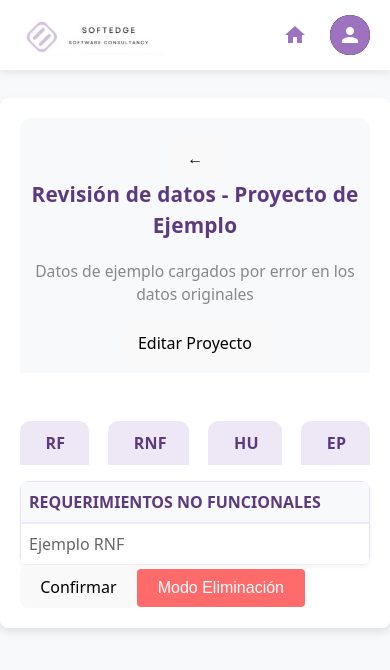
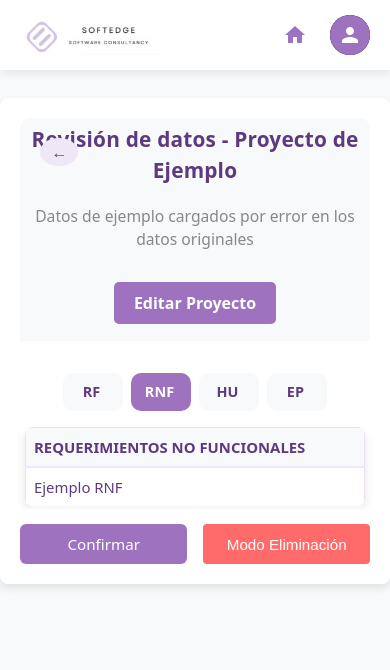
Before and after one commit to lorettaveiga/SoftEdgePruebas, a React (Vite) app in the folder Front/: page /revisionIA in a window 390 px wide. Shown: the top 670 px of the page. Built offline with nearby package versions, Linux system fonts and the light colour scheme; sample sign-in values are in the browser's storage.

Commit message:
Cambios front

```diff
--- a/Front/src/css/Generate.css
+++ b/Front/src/css/Generate.css
@@ -306,6 +306,46 @@
   background-color: #c82333;
 }
 
+.buttons-container {
+  display: flex;
+  justify-content: center;
+  gap: 16px;
+  margin-top: 18px;
+}
+
+.generate-button, .delete-button {
+  display: inline-flex;
+  align-items: center;
+  justify-content: center;
+  height: 40px;
+  width: 180px;
+  font-size: 0.95rem;
+  font-weight: 500;
+  border-radius: 6px;
+  border: none;
+  padding: 0 24px;
+  transition: background 0.15s;
+  cursor: pointer;
+}
+
+.generate-button {
+  background: #9e72be;
+  color: #fff;
+}
+
+.generate-button:hover {
+  background: #7a5a96;
+}
+
+.delete-button {
+  background: #ff6f6f;
+  color: #fff;
+}
+
+.delete-button:hover {
+  background: #e05555;
+}
+
 @media (max-width: 1200px) {
   .content-container {
     flex-direction: column;
--- a/Front/src/css/RevisionIA.css
+++ b/Front/src/css/RevisionIA.css
@@ -18,12 +18,11 @@ body, .page-container {
   margin: 0 auto;
   left: 0;
   position: relative;
-  padding: 18px 0 8px 0;
+  padding: 18px 20px 8px 20px;
   background: #f8f9fa;
   border-radius: 10px 10px 0 0;
   box-shadow: none;
   text-align: center;
-  overflow-x: auto;
   box-sizing: border-box;
 }
 .white-container {
@@ -36,6 +35,7 @@ body, .page-container {
   border-radius: 10px;
   box-shadow: 0 1px 4px rgba(0,0,0,0.04);
   margin-top: 18px;
+  overflow-x: hidden;
 }
 
 .logo-container {
@@ -86,7 +86,7 @@ body, .page-container {
   border-radius: 0;
   box-shadow: none;
   margin-top: 10px;
-
+}
 
 /* Pestañas */
 .tabs-container {
@@ -102,39 +102,29 @@ body, .page-container {
   font-size: 1rem;
   min-height: 44px;
   padding: 0.6rem 1.6rem;
-  border-radius: 10px 10px 0 0;
+  border-radius: 10px;
   font-weight: 600;
   letter-spacing: 0.01em;
   border: none;
-  background: #ede7f6;
+  background: #f8f9fa;
   color: #5d3a7f;
   transition: background 0.15s, color 0.15s;
-  box-shadow: none;
   position: relative;
   min-width: 60px;
 }
+
 .tab:hover {
-  background: #7a5a96;
-  color: #fff;
+  background: #ede7f6;
+}
+
 .tab.active {
-  background: #ede7f6;
-  color: #5d3a7f;
-  font-weight: 700;
-  box-shadow: none;
-=======
-  color: #f8f1fc;
-  background-color: #9e72be;
-  border: none;
+  background: #9e72be;
+  color: #ffffff;
+  font-weight: 600;
 }
 
 .tab.active::after {
-  content: "";
-  position: absolute;
-  bottom: -2px;
-  left: 0;
-  width: 100%;
-  height: 3px;
-  background-color: #9e72be;
+  display: none;
 }
 
 .tab-title {
@@ -143,7 +133,8 @@ body, .page-container {
 
 .tab-full-text {
   font-size: 0.85rem;
-  color: #b481d8;
+  color: inherit;
+  opacity: 0.8;
 }
 
 /* Tabla */
@@ -153,29 +144,34 @@ body, .page-container {
   overflow-x: auto;
   box-sizing: border-box;
   margin-bottom: 1rem;
+  padding: 0 20px;
 }
+
 table {
   width: 100%;
   min-width: 480px;
   max-width: 100%;
   box-sizing: border-box;
   table-layout: auto;
+  background: white;
 }
+
 th {
-  background: #f3f3f3;
+  background: #f8f9fa;
   color: #5d3a7f;
   font-size: 0.98rem;
   font-weight: 600;
-  padding: 10px 8px;
-  border-radius: 7px 7px 0 0;
-  border-bottom: 1px solid #ececec;
+  padding: 12px 16px;
+  border-bottom: 1px solid #e0e0e0;
 }
+
 td {
-  background: #fff;
-  padding: 9px 8px;
-  border-bottom: 1px solid #f3f3f3;
+  padding: 12px 16px;
+  border-bottom: 1px solid #e0e0e0;
   font-size: 0.97rem;
+  color: #333;
 }
+
 tr:last-child td {
   border-bottom: none;
 }
@@ -207,14 +203,15 @@ tr:last-child td {
 }
 
 .clickable-title {
-  color: #7a5a96;
+  color: #5d3a7f;
   font-weight: 500;
   cursor: pointer;
   transition: color 0.15s;
 }
+
 .clickable-title:hover {
-  color: #5d3a7f;
-  text-decoration: underline;
+  color: #7a5a96;
+  text-decoration: none;
 }
 
 .no-items {
@@ -256,25 +253,26 @@ tr:last-child td {
   display: inline-flex;
   align-items: center;
   justify-content: center;
-  height: 44px;
-  min-width: 140px;
+  height: 40px;
   width: 180px;
-  font-size: 1rem;
-  font-weight: 600;
-  border-radius: 8px;
+  font-size: 0.95rem;
+  font-weight: 500;
+  border-radius: 6px;
   border: none;
-  box-shadow: none;
   padding: 0 24px;
-  margin: 0 8px;
-  transition: background 0.15s, color 0.15s;
+  transition: background 0.15s;
+  cursor: pointer;
 }
+
 .confirm-button {
-  background: #7a5a96;
+  background: #9e72be;
   color: #fff;
 }
+
 .confirm-button:hover {
-  background: #5d3a7f;
+  background: #7a5a96;
 }
+
 .delete-button {
   background: #ff6f6f;
   color: #fff;
@@ -282,13 +280,14 @@ tr:last-child td {
 
 .delete-button:hover {
   background: #e05555;
-  color: #fff;
 }
+
 .delete-button.cancel {
   background: #f8d7da;
   color: #dc3545;
   border: 1px solid #dc3545;
 }
+
 .delete-button.cancel:hover {
   background: #f1b7bc;
 }
@@ -530,15 +529,17 @@ tr:last-child td {
 
 /* Responsive */
 @media (max-width: 900px) {
-  .white-container, .popup-content {
-    padding: 8px 2px;
+  .white-container {
+    padding: 8px 1vw;
   }
   .full-width-header {
-    padding: 10px 0 4px 0;
+    padding: 10px 10px 4px 10px;
   }
-
+  .table-container {
+    padding: 0 10px;
+  }
   .tab {
-    padding: 0.2rem 0.7rem;
+    padding: 0.4rem 1rem;
     font-size: 0.93rem;
   }
   th, td {
@@ -551,20 +552,25 @@ tr:last-child td {
 }
 @media (max-width: 600px) {
   .white-container {
-    padding: 2px 0;
-    max-width: 100vw;
+    padding: 4px 0.5vw;
   }
   .full-width-header {
-    padding: 6px 0 2px 0;
+    padding: 6px 5px 2px 5px;
+  }
+  .table-container {
+    padding: 0 5px;
   }
   .tab {
-    font-size: 0.95rem;
+    font-size: 0.9rem;
     min-height: 38px;
-    padding: 0.4rem 0.9rem;
+    padding: 0.4rem 0.8rem;
   }
-  th, td {
-    padding: 5px 2px;
-    font-size: 0.91rem;
+  .tabs-container {
+    gap: 0.5rem;
+    margin-top: 2rem;
+  }
+  table {
+    min-width: 300px;
   }
   .popup-content {
     padding: 6px 2px;
@@ -578,15 +584,14 @@ tr:last-child td {
     height: 26px;
     font-size: 0.9rem;
   }
-  .table-container {
-    padding: 0 0.5vw;
+  .back-to-generate-button:hover {
+    background: #d1c4e9;
+    color: #5d3a7f;
+    transform: scale(1.05);
   }
-  table {
-    min-width: 340px;
-    font-size: 0.89rem;
-  }
-  .tabs-container {
-    gap: 0.5rem;
+  .back-to-generate-button:active {
+    transform: scale(0.95);
+    background-color: #7a5a96;
   }
 }
 
@@ -663,31 +668,24 @@ tr:last-child td {
 
 /* Back to Generate button */
 .back-to-generate-button {
-  width: 32px;
-  height: 32px;
+  width: 28px;
+  height: 28px;
   border-radius: 50%;
   background: #ede7f6;
-  color: #7a5a96;
-  font-size: 1.1rem;
+  color: #5d3a7f;
+  font-size: 1rem;
   border: none;
   display: flex;
   align-items: center;
   justify-content: center;
   cursor: pointer;
-  transition: background 0.15s, transform 0.15s;
-  box-shadow: none;
+  transition: background 0.15s;
   position: absolute;
-  left: 10px;
-  top: 10px;
+  left: 20px;
+  top: 20px;
   z-index: 10;
 }
+
 .back-to-generate-button:hover {
   background: #d1c4e9;
-  color: #5d3a7f;
-  transform: scale(1.05);
 }
-
-.back-to-generate-button:active {
-  transform: scale(0.95);
-  background-color: #7a5a96;
-}
--- a/Front/src/css/index.css
+++ b/Front/src/css/index.css
@@ -338,3 +338,4 @@ button:focus-visible {
   color: #333;
   font-weight: 500;
 }
+}
--- a/Front/src/pages/Generate.jsx
+++ b/Front/src/pages/Generate.jsx
@@ -225,18 +225,18 @@ function Generate() {
                 }}
               />
 
-              <div className="button-container">
+              <div className="buttons-container">
                 <button
-                  className="main-button"
-                  type="submit"
+                  className="generate-button"
+                  onClick={onSubmit}
                   disabled={loading}
                 >
                   {loading ? "Generando..." : "Generar"}
                 </button>
                 <button
-                  className="main-button delete"
-                  type="button"
+                  className="delete-button"
                   onClick={handleErase}
+                  disabled={loading}
                 >
                   Eliminar
                 </button>
```
